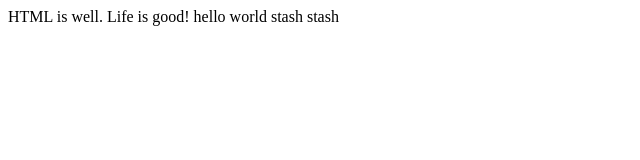
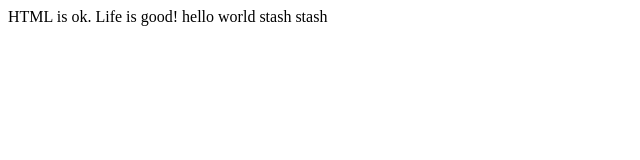
Before and after one commit to marlenawawer/testing_repository_gh, a plain HTML site: page index.html in a window 1280 px wide. Shown: the full height of the page, 0-640 px from the left. Drawn offline with Linux system fonts and the light colour scheme.

Commit message:
modified index.html file v2

```diff
--- a/index.html
+++ b/index.html
@@ -2,7 +2,7 @@
 <HEAD>
 <TITLE>hello world</TITLE>
 <BODY>
-    HTML is well.
+    HTML is ok.
     Life is good!
 	hello world
 	stash stash
```
